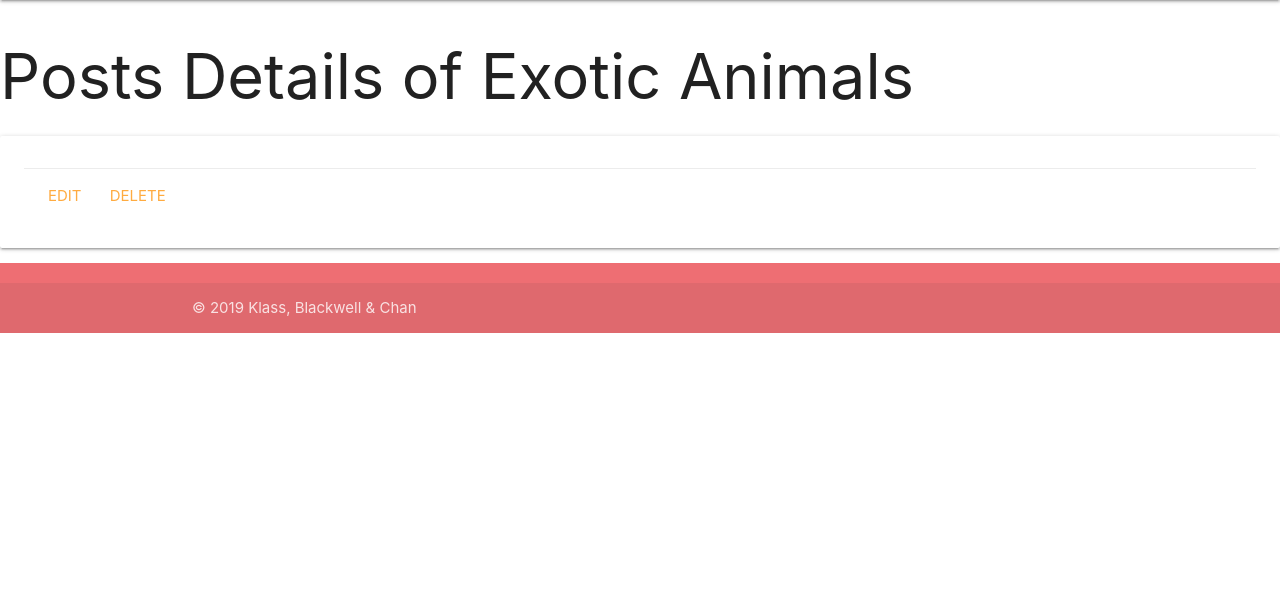
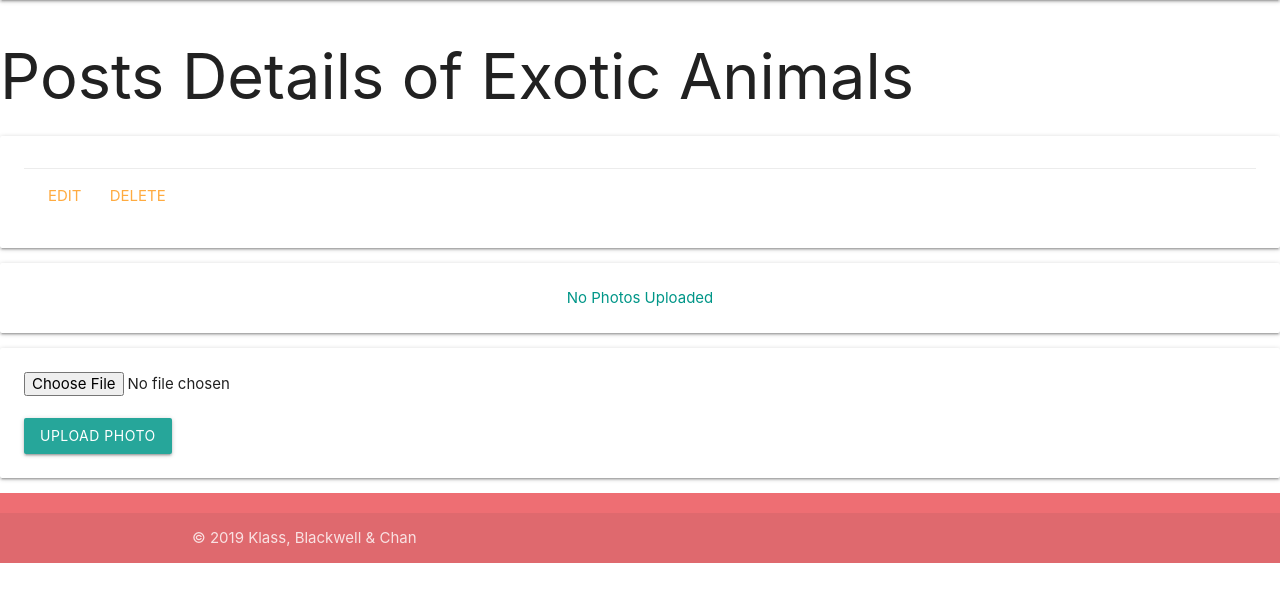
Before and after one commit to trentjblackwell/exoticpetsclub, a Django app: template exotic_pets/main_app/templates/posts/detail.html in a window 1280 px wide. Shown: the part 64-666 px from the top of the page. Run offline with Django 3.2, Linux system fonts and the light colour scheme; the template is opened without the code that fills it, so the values that code supplies are empty.

Commit message:
add form to add photo

```diff
--- a/exotic_pets/main_app/templates/posts/detail.html
+++ b/exotic_pets/main_app/templates/posts/detail.html
@@ -13,4 +13,15 @@
     </div>
   </div>
 </div>
+    {% for photo in post.photo_set.all %}
+      <img class="responsive-img card-panel" src="{{photo.url}}">
+    {% empty %}
+      <div class="card-panel teal-text center-align">No Photos Uploaded</div>
+    {% endfor %}
+    <form action="{% url 'add_photo' post.id %}" enctype="multipart/form-data" method="POST" class="card-panel">
+      {% csrf_token %}
+      <input type="file" name="photo-file">
+      <br><br>
+    <input type="submit" class="btn" value="Upload Photo">
+</form>
 {% endblock %}
```
